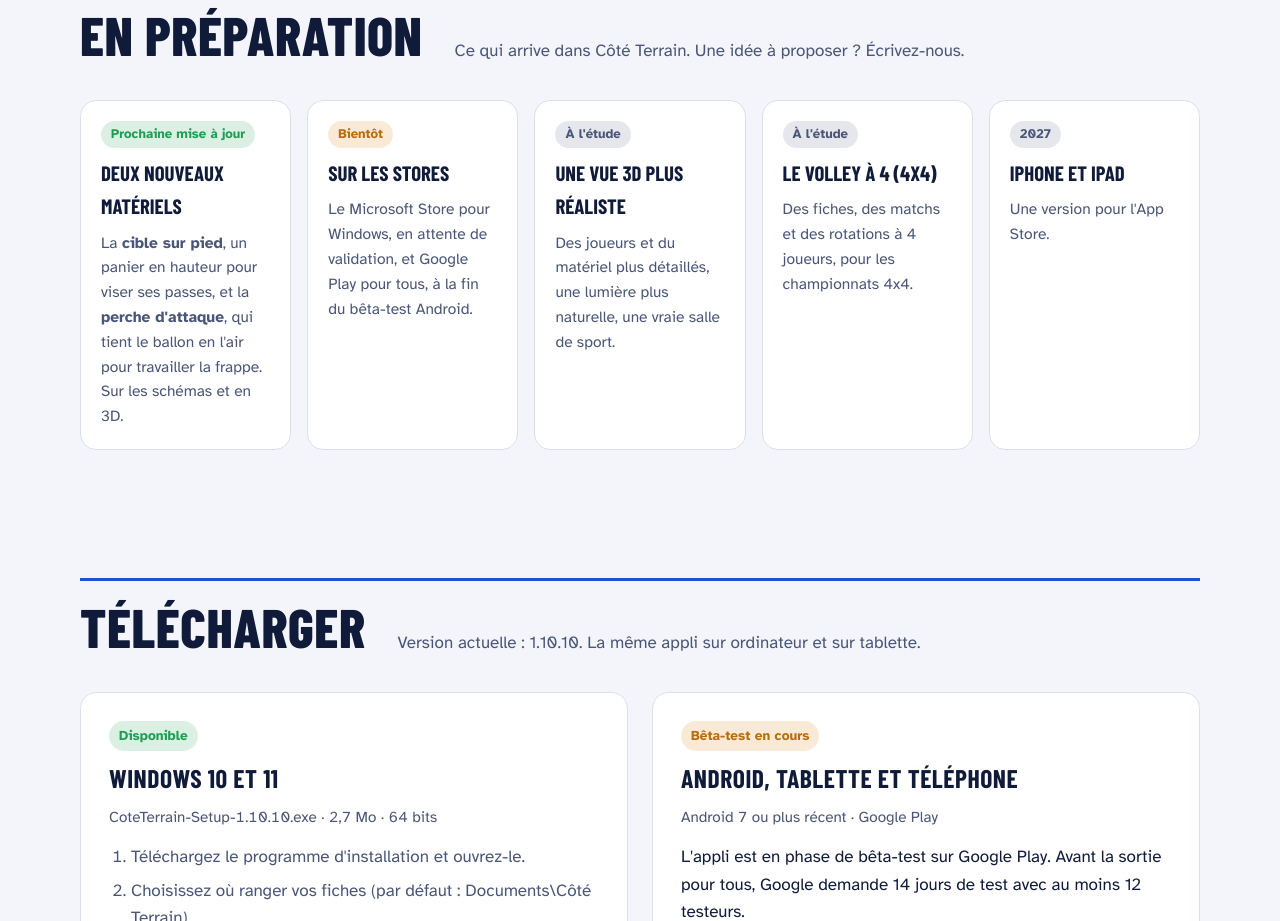
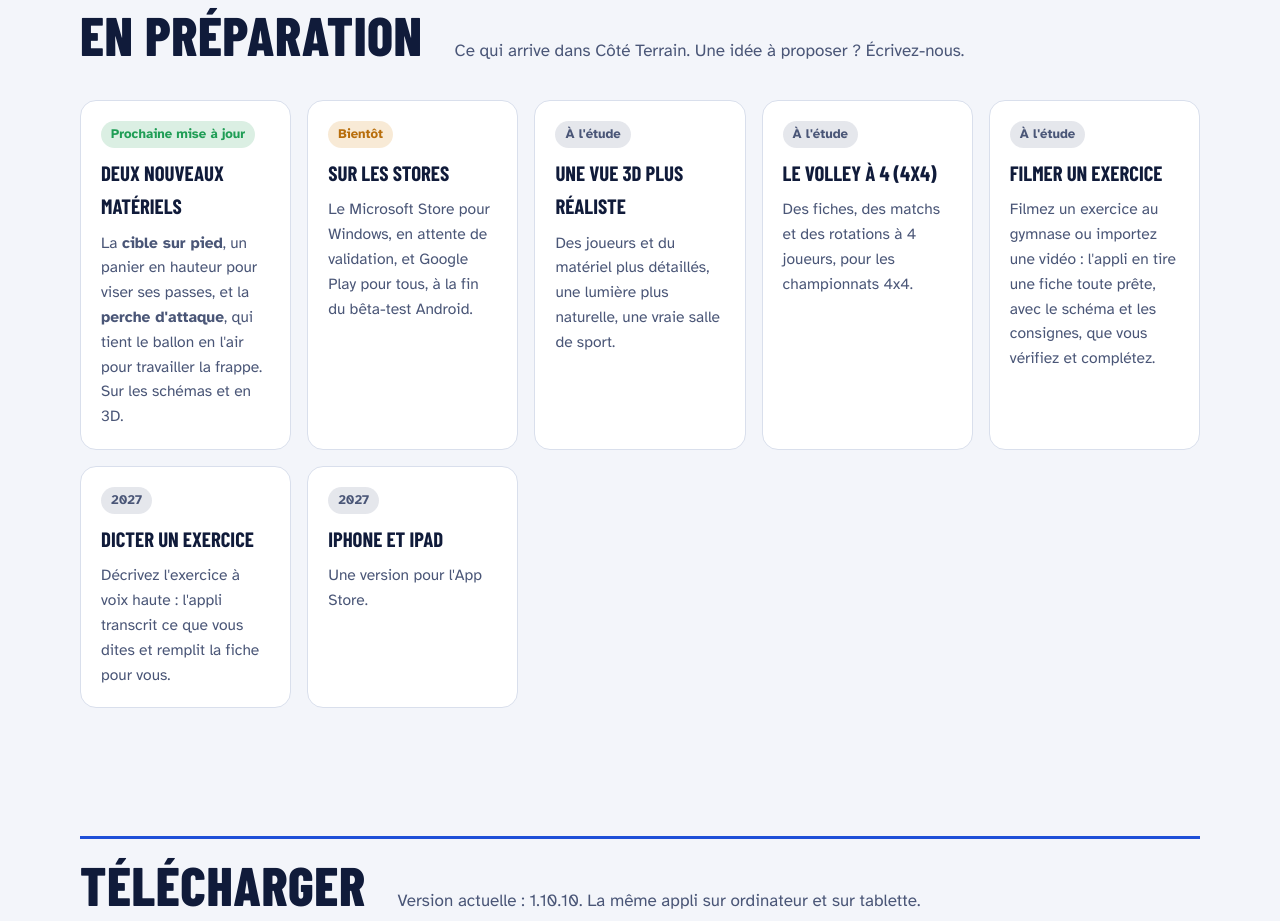
Before and after one commit to Airkocotier/cote-terrain, a plain HTML site: page index.html in a window 1280 px wide. Shown: the part 4980-5901 px from the top of the page. Drawn offline with Linux system fonts and the light colour scheme.

Commit message:
Add new exercise filming feature description

```diff
--- a/index.html
+++ b/index.html
@@ -191,6 +191,16 @@
         <p>Des fiches, des matchs et des rotations à 4 joueurs, pour les championnats 4x4.</p>
       </li>
       <li>
+        <span class="statut plus-tard">À l'étude</span>
+        <strong>Filmer un exercice</strong>
+        <p>Filmez un exercice au gymnase ou importez une vidéo : l'appli en tire une fiche toute prête, avec le schéma et les consignes, que vous vérifiez et complétez.</p>
+      </li>
+      <li>
+        <span class="statut plus-tard">2027</span>
+        <strong>Dicter un exercice</strong>
+        <p>Décrivez l'exercice à voix haute : l'appli transcrit ce que vous dites et remplit la fiche pour vous.</p>
+      </li>
+      <li>
         <span class="statut plus-tard">2027</span>
         <strong>iPhone et iPad</strong>
         <p>Une version pour l'App Store.</p>
```
